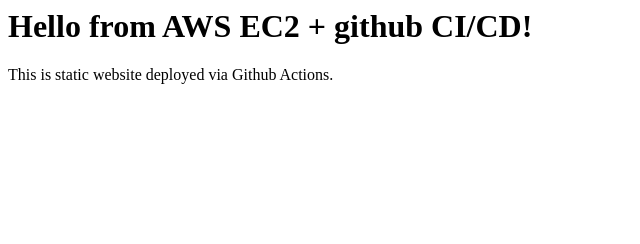
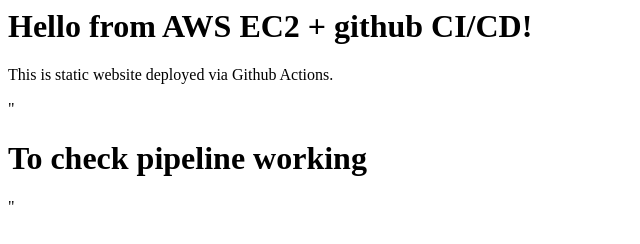
Before and after one commit to Varun-syd/Static-site-devops-project, a plain HTML site: page index.html in a window 1280 px wide. Shown: the whole page, without its empty margins (0-640 px from the left). Drawn offline with Linux system fonts and the light colour scheme.

Commit message:
Test pipeline Trigger

```diff
--- a/index.html
+++ b/index.html
@@ -10,3 +10,4 @@
 	<p> This is static website deployed via Github Actions.<p>
 </body>
 </html>
+"<h1> To check pipeline working</h1>"
```
